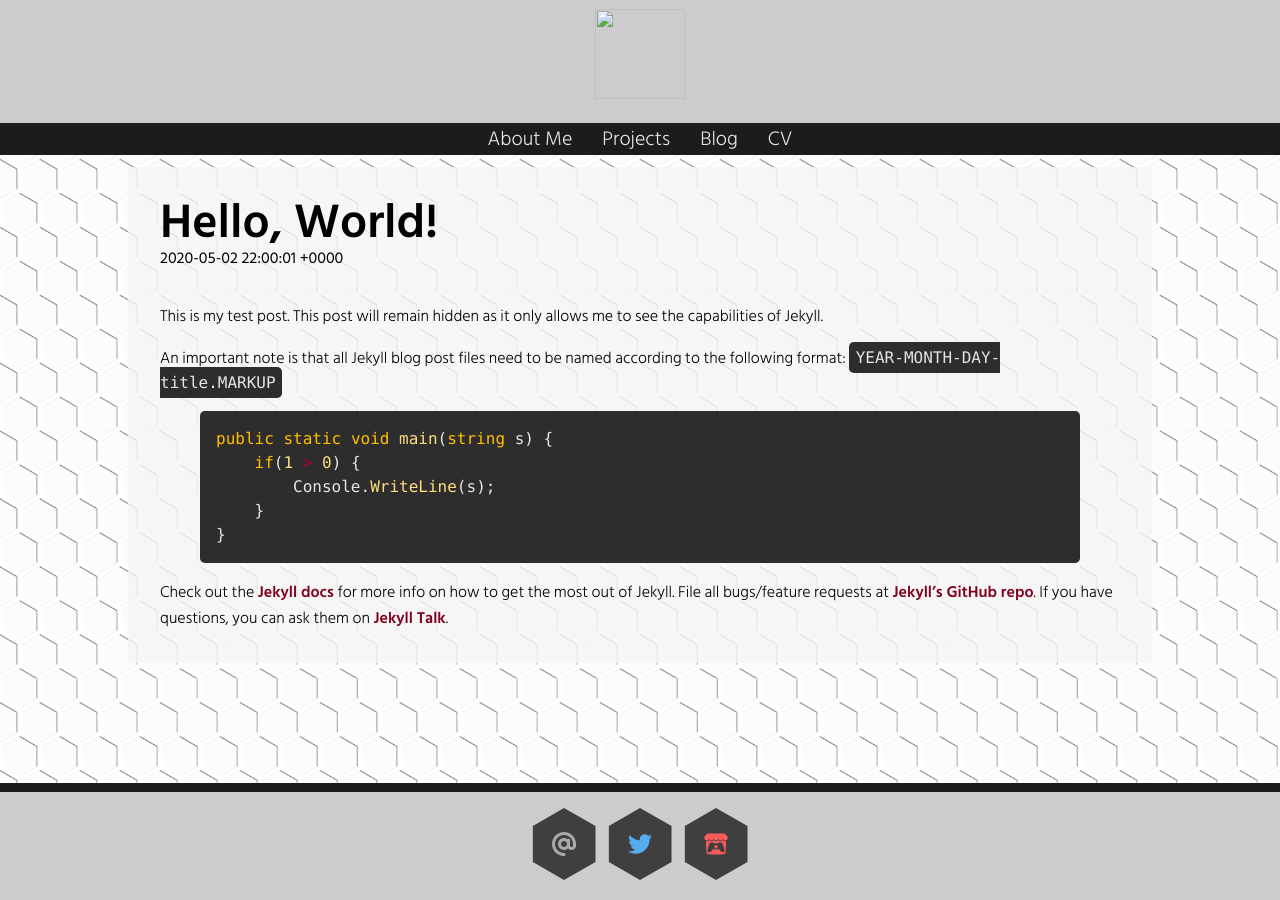
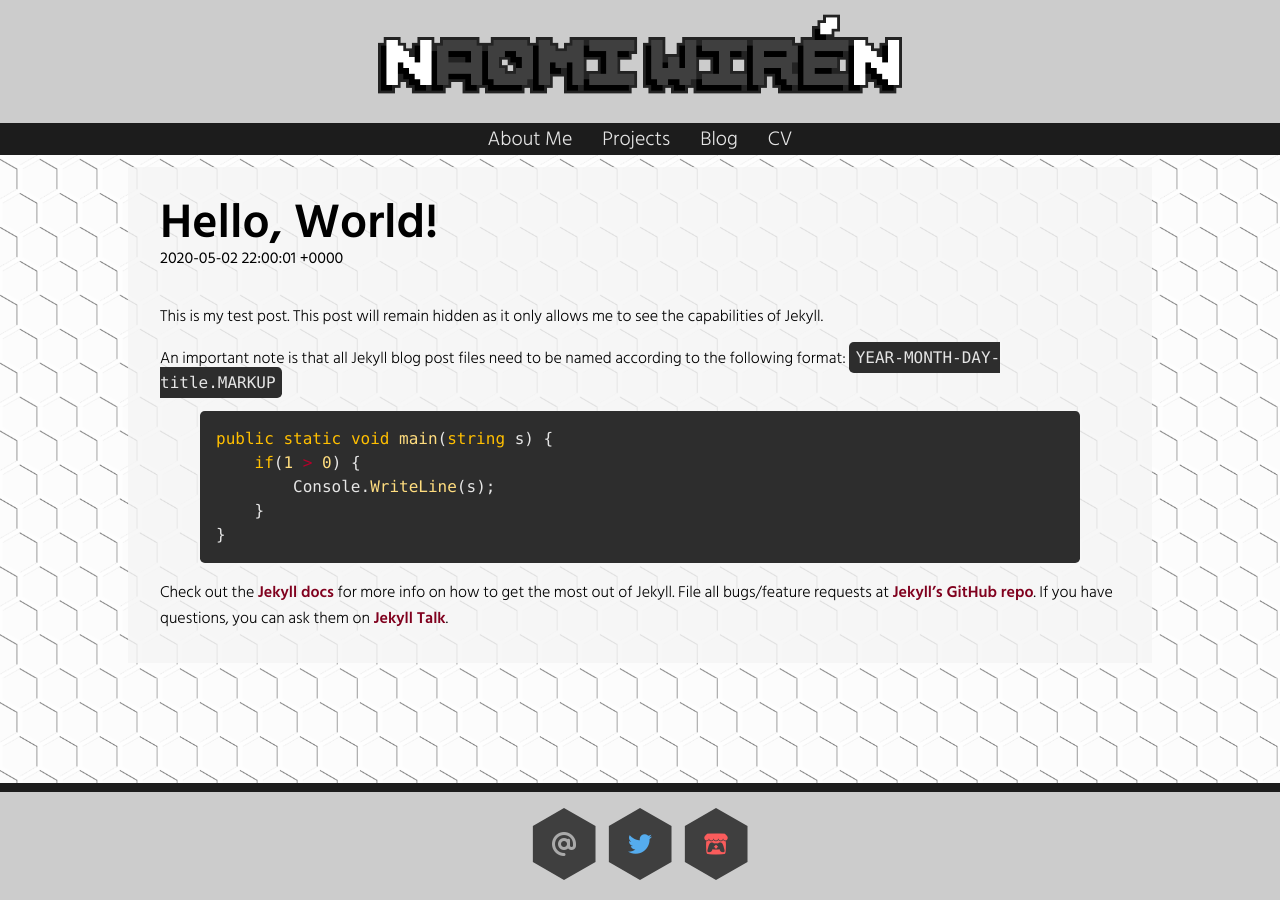
Before and after one commit to Noxyper/blog, a Jekyll site: the page built from _posts/updates/2020-05-03-hello-world.markdown, in a window 1280 px wide. Built offline with Jekyll 4.4.1, drawn with Linux system fonts in a browser that asks for light colours; nearby versions of some CDN libraries.

Commit message:
Updated Asset Dir

```diff
--- a/_includes/header.html
+++ b/_includes/header.html
@@ -1,5 +1,5 @@
 <header>
-	<img src="Assets/Nemo Banner.png" class="logo">
+	<img src="{{ root_url }}/Assets/Nemo Banner.png" class="logo">
 	<nav>
 		<div>
 			<a href="https://naomiwiren.com/">About Me</a>
```
